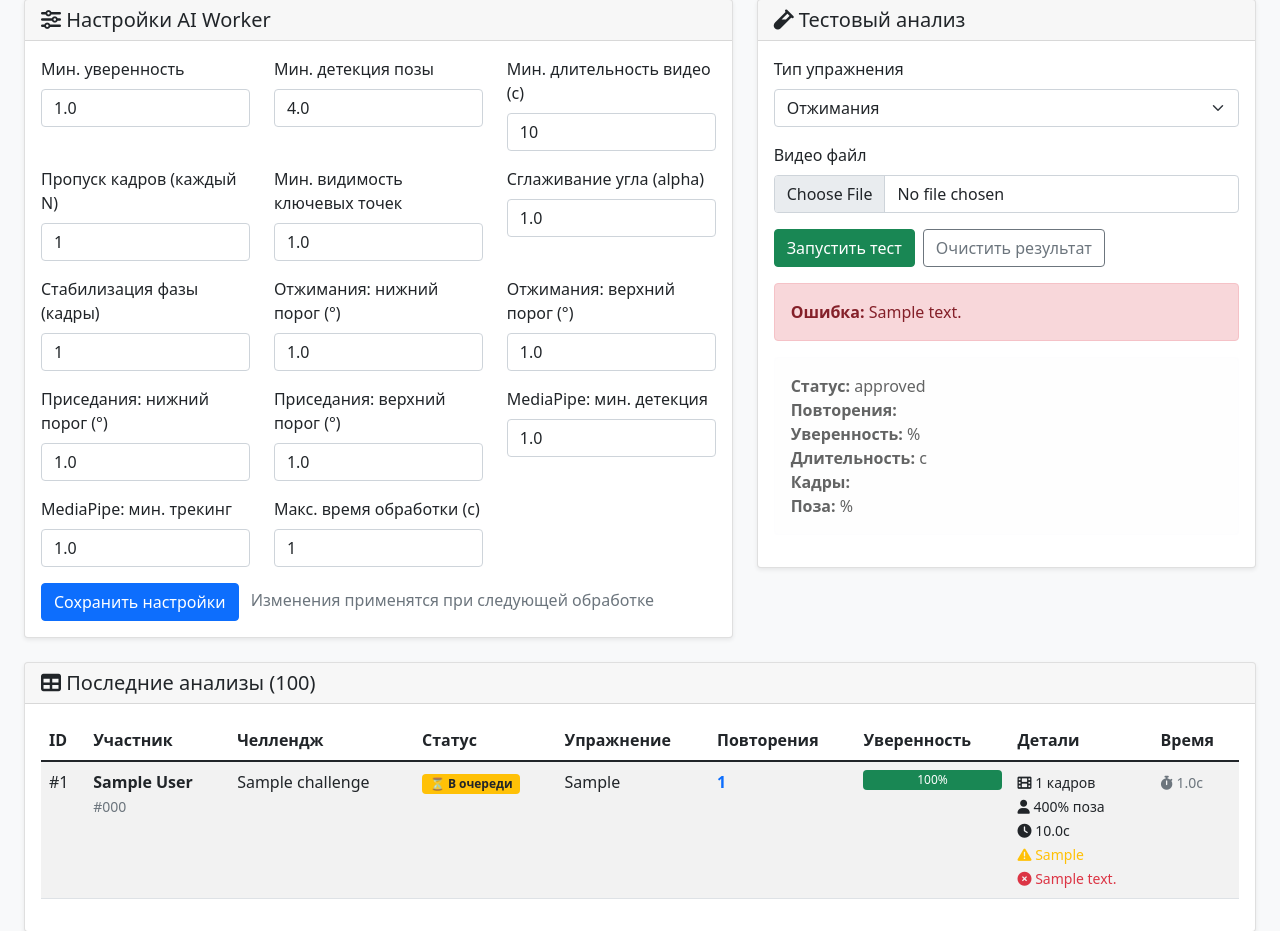
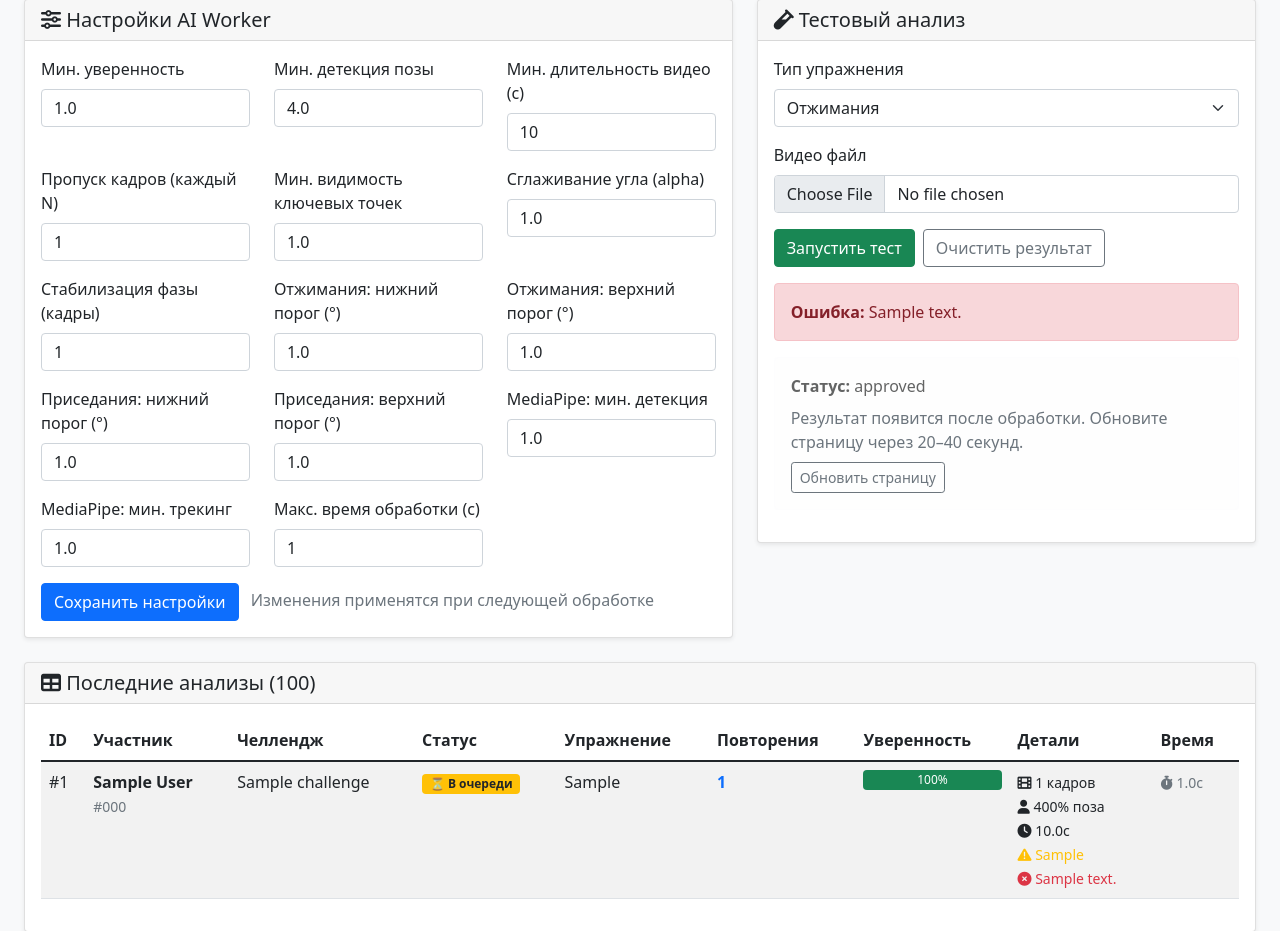
Before and after one commit to ArsenHandzhyan/runbot-web-admin, a Flask app: page /ai-reports in a window 1280 px wide. Shown: the part 339-1270 px from the top of the page. Run offline with Flask 3, Linux system fonts and the light colour scheme; the visitor is signed in with stand-in values (Sample User, id 1); tables that the repository leaves empty hold one stand-in row (values such as "Sample post"); some libraries are stand-ins or nearby versions.

Commit message:
ui: show queued state hint for ai test

```diff
--- a/templates/ai_reports.html
+++ b/templates/ai_reports.html
@@ -170,17 +170,24 @@
 
                     <div id="ai-test-result" class="alert alert-light mt-3 no-auto-hide {% if not (test_result or test_status) %}d-none{% endif %}">
                         <div><strong>Статус:</strong> <span id="ai-test-status-text">{{ test_status or (test_result.status if test_result else '') }}</span></div>
-                        <div><strong>Повторения:</strong> <span id="ai-test-reps">{{ test_result.detected_reps if test_result else '' }}</span></div>
-                        <div><strong>Уверенность:</strong> <span id="ai-test-confidence">{{ ((test_result.get('confidence') or 0) * 100)|round(1) if test_result else '' }}</span>%</div>
-                        <div><strong>Длительность:</strong> <span id="ai-test-duration">{{ (test_result.get('duration_sec') or 0)|round(1) if test_result else '' }}</span>с</div>
-                        <div><strong>Кадры:</strong> <span id="ai-test-frames">{{ test_result.get('frames_analyzed') if test_result else '' }}</span></div>
-                        <div><strong>Поза:</strong> <span id="ai-test-pose">{{ ((test_result.get('pose_detection_rate') or 0) * 100)|round(1) if test_result else '' }}</span>%</div>
+                        {% if test_result %}
+                        <div><strong>Повторения:</strong> <span id="ai-test-reps">{{ test_result.detected_reps }}</span></div>
+                        <div><strong>Уверенность:</strong> <span id="ai-test-confidence">{{ ((test_result.get('confidence') or 0) * 100)|round(1) }}</span>%</div>
+                        <div><strong>Длительность:</strong> <span id="ai-test-duration">{{ (test_result.get('duration_sec') or 0)|round(1) }}</span>с</div>
+                        <div><strong>Кадры:</strong> <span id="ai-test-frames">{{ test_result.get('frames_analyzed') }}</span></div>
+                        <div><strong>Поза:</strong> <span id="ai-test-pose">{{ ((test_result.get('pose_detection_rate') or 0) * 100)|round(1) }}</span>%</div>
                         <div id="ai-test-issues" class="{% if not (test_result and test_result.get('quality_issues')) %}d-none{% endif %}">
                             <span class="text-warning"><strong>Проблемы:</strong> <span id="ai-test-issues-text">{{ test_result.get('quality_issues') if test_result else '' }}</span></span>
                         </div>
                         <div id="ai-test-error-message" class="{% if not (test_result and test_result.get('error_message')) %}d-none{% endif %}">
                             <span class="text-danger"><strong>Ошибка:</strong> <span id="ai-test-error-message-text">{{ test_result.get('error_message') if test_result else '' }}</span></span>
                         </div>
+                        {% else %}
+                        <div class="text-muted mt-2">Результат появится после обработки. Обновите страницу через 20–40 секунд.</div>
+                        <div class="mt-2">
+                            <button type="button" class="btn btn-outline-secondary btn-sm" onclick="location.reload()">Обновить страницу</button>
+                        </div>
+                        {% endif %}
                     </div>
                 </div>
             </div>
```
